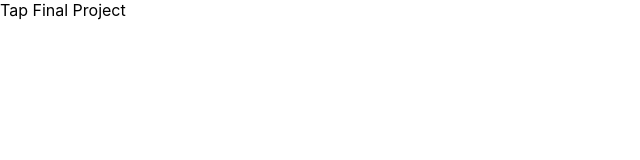
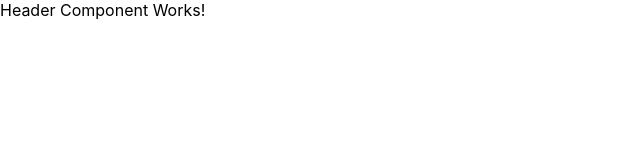
Before and after one commit to JSD-0723/frontend-final-2, a React (Create React App) app in the folder frontend-final-project/: page / in a window 1280 px wide. Shown: the top 160 px of the page, without its empty margins (0-640 px from the left). Built offline with nearby package versions, Linux system fonts and the light colour scheme; the HTML template or start-up script is replaced by a standard one.

Commit message:
added folder structure

```diff
--- a/frontend-final-project/src/App.js
+++ b/frontend-final-project/src/App.js
@@ -1,8 +1,10 @@
+import { Header } from "./layout/header/Header";
 
 function App() {
   return (
     <div>
-      Tap Final Project
+
+      <Header />
 
     </div>
   );
--- /dev/null
+++ b/frontend-final-project/src/layout/header/Header.jsx
@@ -0,0 +1,5 @@
+export const Header = () => {
+  return (
+    <div> Header Component Works!</div>
+  )
+}
```
Also changed, not shown: frontend-final-project/src/layout/hero/Hero.jsx (added).
